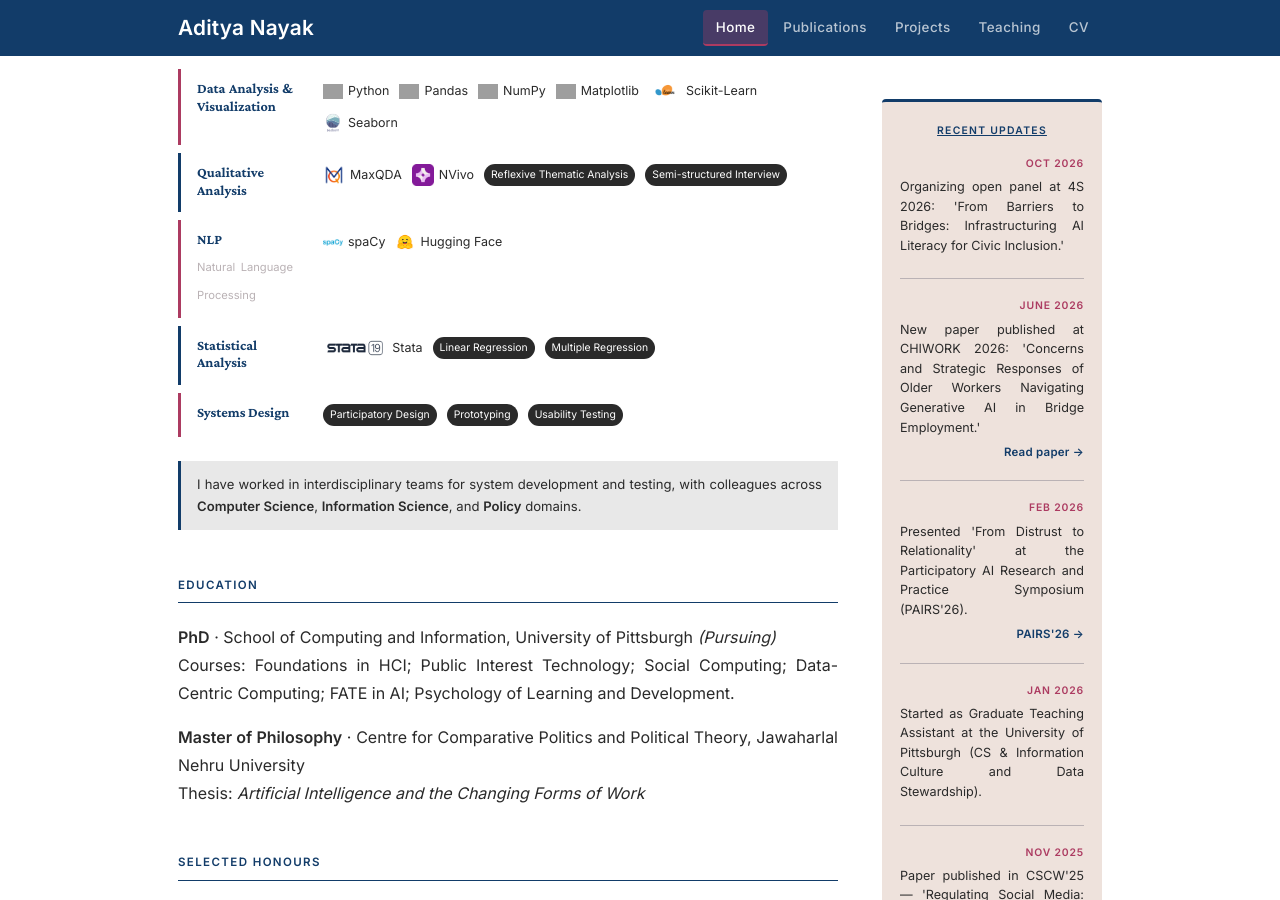
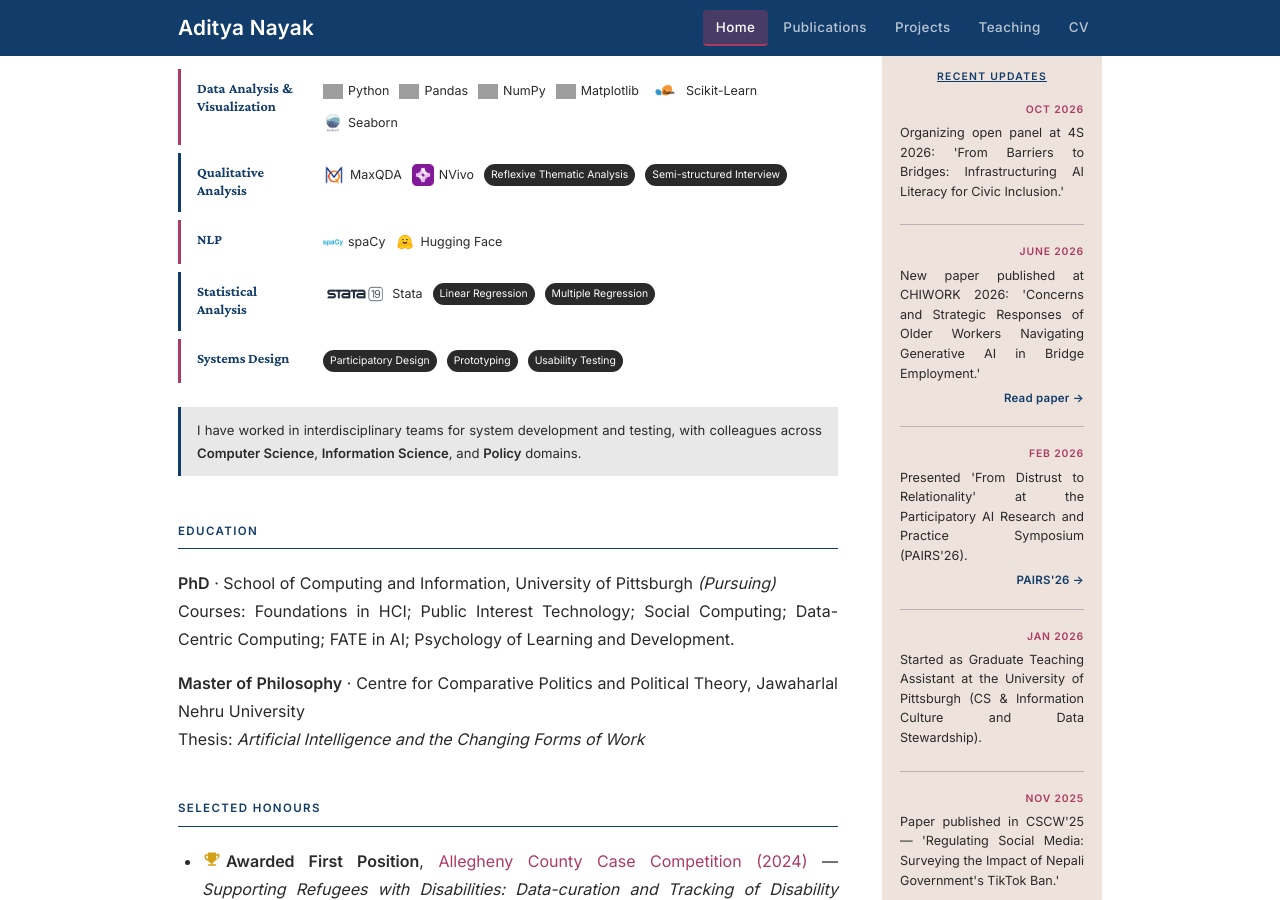
Before and after one commit to adityanayak-info/adityanayak-info.github.io, a Jekyll site: the page built from index.md, in a window 1280 px wide and 900 px high, scrolled down 1063 px. Built offline with Jekyll 4.4.1, drawn with Linux system fonts in a browser that asks for light colours; grey boxes are pictures that could not be loaded.

Commit message:
Update index.md

```diff
--- a/index.md
+++ b/index.md
@@ -65,7 +65,7 @@
   </div>
 
   <div class="sk-b-row sk-b-burg">
-    <div class="sk-b-cat"><h4>NLP</h4><span>Natural Language Processing</span></div>
+    <div class="sk-b-cat"><h4>NLP</h4></div>
     <div class="sk-b-right">
       <div class="sk-b-tools">
         <div class="sk-b-tool"><img src="{{ '/assets/img/spacy-logo.png' | relative_url }}" alt="spaCy" style="width:20px;height:20px;object-fit:contain;">spaCy</div>
```
